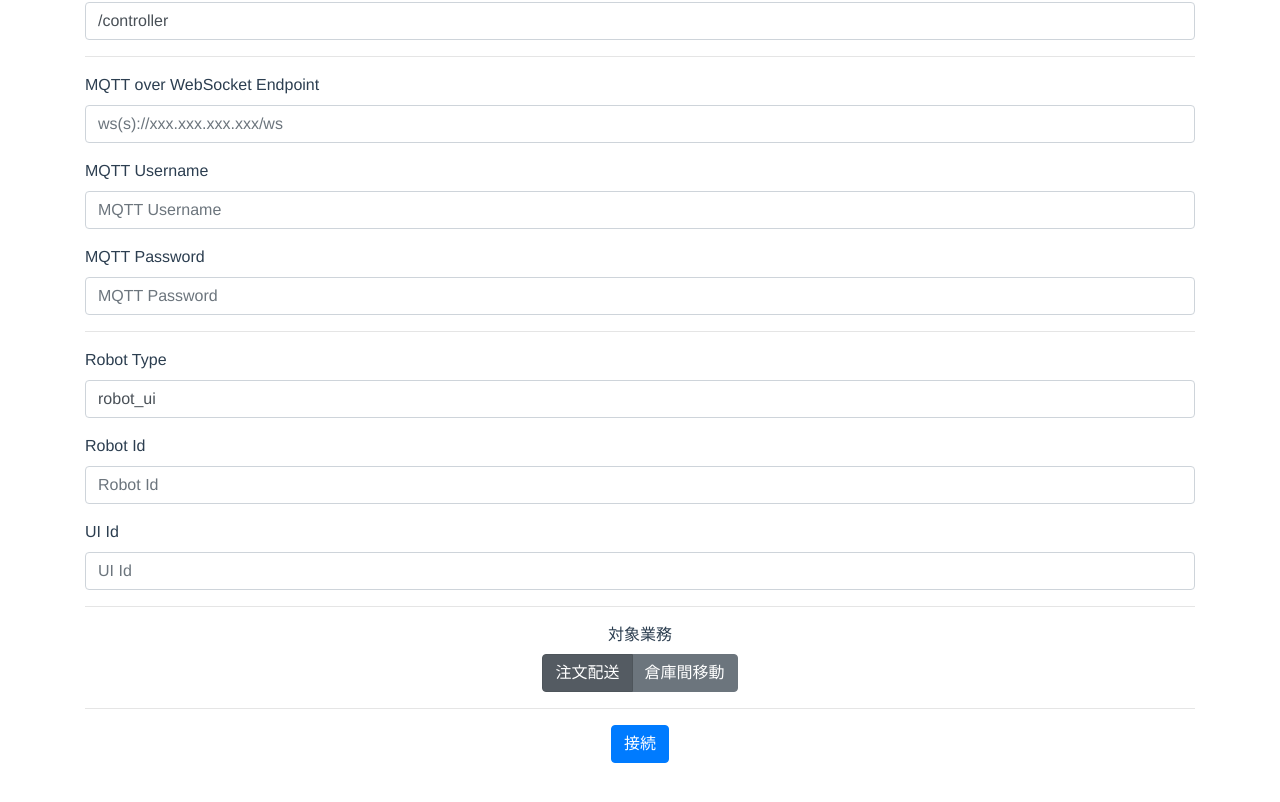
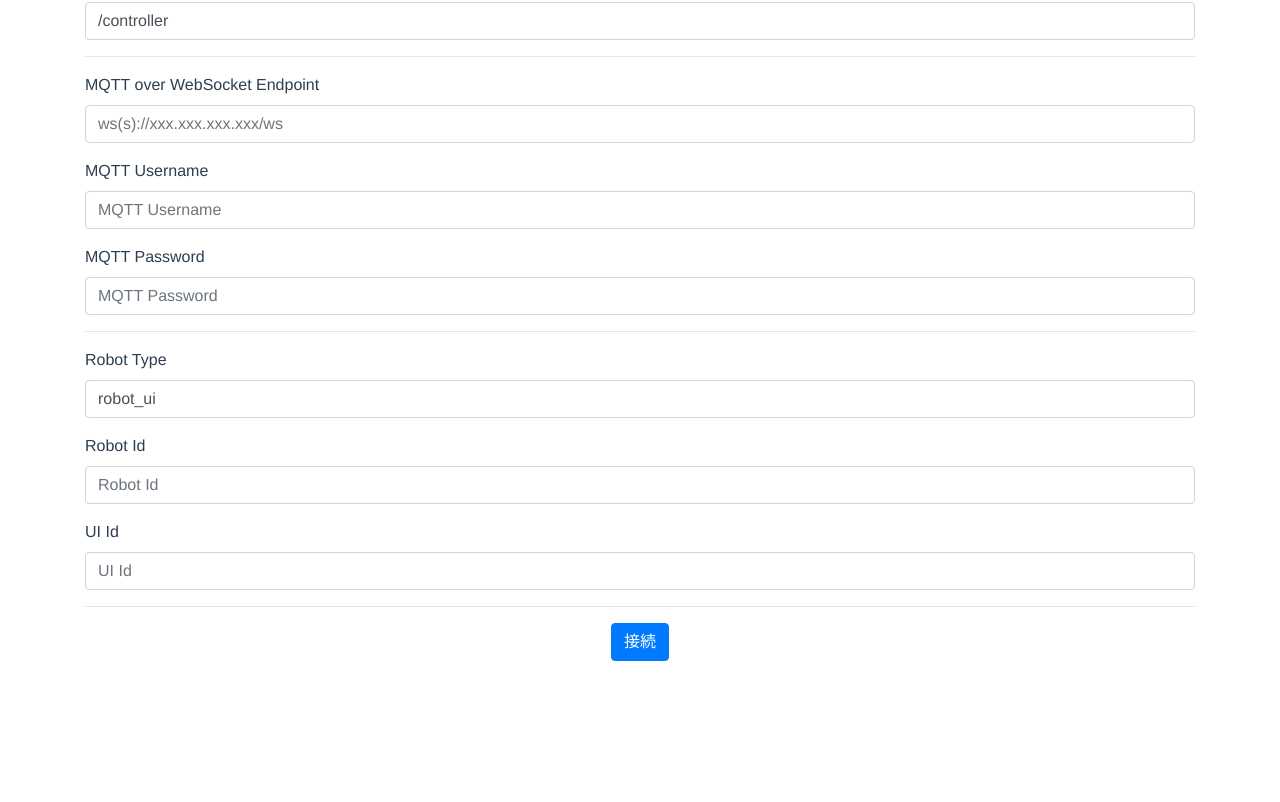
Before and after one commit to RoboticBase/uoa-poc2-robotui, a Vue app: page / in a window 1280 px wide. Shown: the part 314-1116 px from the top of the page. After the commit the page ends 1033 px from the top, so only its background shows below. Built offline with nearby package versions, Linux system fonts and the light colour scheme.

Commit message:
remove 'modelSelected' button

```diff
--- a/src/store.js
+++ b/src/store.js
@@ -21,7 +21,6 @@ export default new Vuex.Store({
     variant: '',
     destination: '',
     mqttClient: null,
-    modelSelected: 'order',
     isInitialStateCalled: false
   },
   mutations: {
@@ -39,7 +38,6 @@ export default new Vuex.Store({
       state.robotType = params.robotType
       state.robotId = params.robotId
       state.uiId = params.uiId
-      state.modelSelected = params.modelSelected
     },
     save (state) {
       localStorage.setItem('store', JSON.stringify(state))
@@ -96,11 +94,11 @@ export default new Vuex.Store({
       const mqttClient = new Mqtt(state.mqttEndpoint, state.mqttUsername, state.mqttPassword)
       commit('setMQTTClient', mqttClient)
       mqttClient.connect(() => {
-        mqttClient.subscribeCmd(cmdTopic, (message) => {
-          commit('updateRobotState', {robotState: message.send_state.state, destination: message.send_state.destination})
-          mqttClient.publishCmdexe(cmdexeTopic, message)
-        })
         if (!state.isInitialStateCalled) {
+          mqttClient.subscribeCmd(cmdTopic, (message) => {
+            commit('updateRobotState', {robotState: message.send_state.state, destination: message.send_state.destination})
+            mqttClient.publishCmdexe(cmdexeTopic, message)
+          })
           dispatch('getInitialStateAction')
         }
         cb()
--- a/src/views/Home.vue
+++ b/src/views/Home.vue
@@ -15,11 +15,8 @@ export default {
     Alert
   },
   computed: {
-    ...mapState(['robotState', 'modelSelected']),
+    ...mapState(['robotState']),
     currentView: function () {
-      if (this.modelSelected === 'warehouse' && this.robotState === 'delivering') {
-        return 'picking'
-      }
       return this.robotState
     }
   }
--- a/src/views/Initial.vue
+++ b/src/views/Initial.vue
@@ -45,19 +45,6 @@
     </div>
     <hr/>
 
-    <div class="form-group">
-      <b-form-group label="対象業務">
-        <b-form-radio-group
-          id="btn-radios"
-          v-model="params.modelSelected"
-          :options="options"
-          buttons
-          name="radios-btn-default"
-        ></b-form-radio-group>
-      </b-form-group>
-    </div>
-    <hr/>
-
     <div class="row form-group">
       <div class="col-sm-12">
         <div v-if="processing">
@@ -80,10 +67,6 @@ export default {
   data () {
     return {
       params: {},
-      options: [
-        { text: '注文配送', value: 'order' },
-        { text: '倉庫間移動', value: 'warehouse' }
-      ],
       processing: false,
     }
   },
@@ -97,7 +80,6 @@ export default {
     this.params.robotType = this.$store.state.robotType
     this.params.robotId = this.$store.state.robotId
     this.params.uiId = this.$store.state.uiId
-    this.params.modelSelected = this.$store.state.modelSelected
     this.initAction()
   },
   methods: {
```
